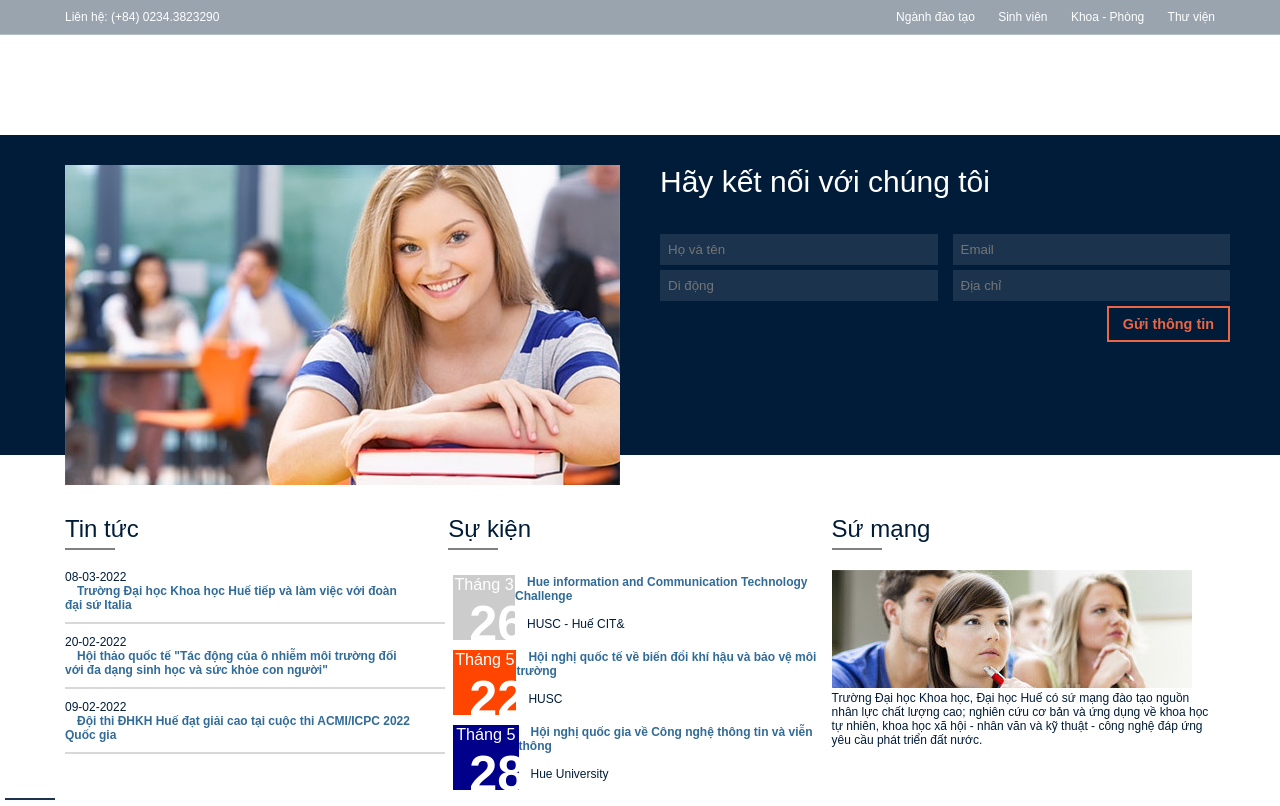
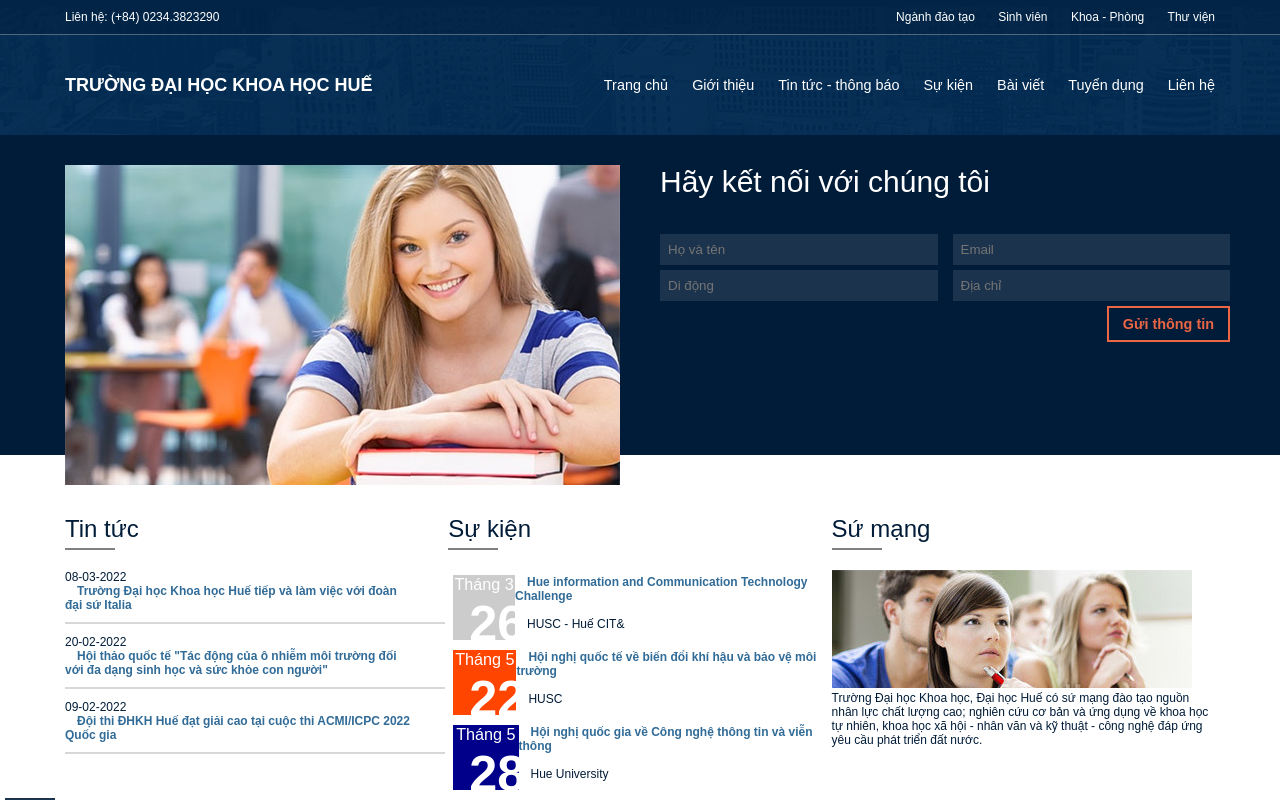
Before and after one commit to 21t1020102/Lap-Trinh-Frontend-Bai-3, a plain HTML site: page index.html in a window 1280 px wide. Shown: the top 806 px of the page. Drawn offline with Linux system fonts and the light colour scheme; the site is published under a folder, as on GitHub Pages, so addresses that start at the root find nothing.

Commit message:
Update site.css

```diff
--- a/site.css
+++ b/site.css
@@ -30,7 +30,7 @@
   }
   .header {
     height:135px;
-    background-image: url("/images/background.png");
+    background-image: url("./images/background.png");
   }
   .header, .header a {
     color:#fff;
```
